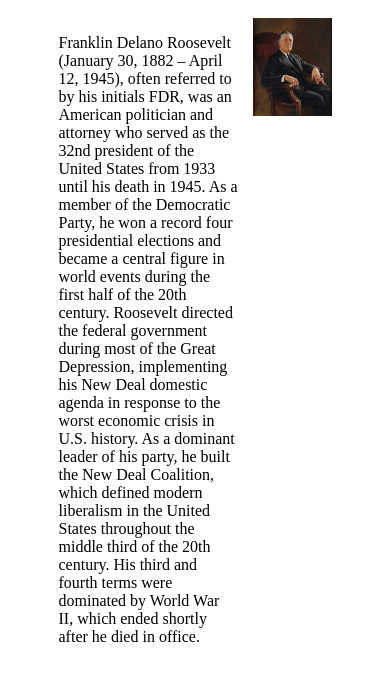
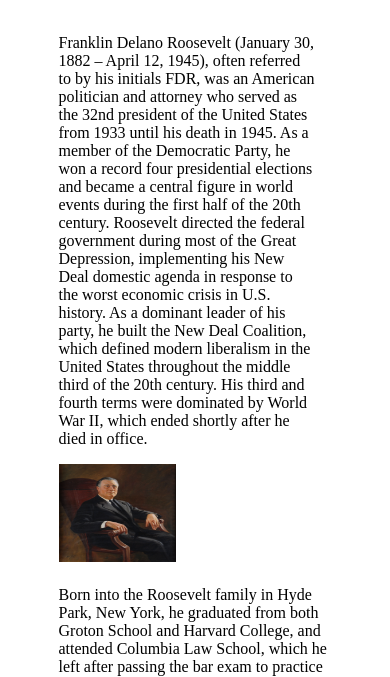
Before and after one commit to ssarrasp/TributePage, a plain HTML site: page Biography.html in a window 390 px wide. Shown: the part 118-795 px from the top of the page. Drawn offline with Linux system fonts and the light colour scheme.

Commit message:
flex display mobile

```diff
--- a/Biography.css
+++ b/Biography.css
@@ -18,7 +18,6 @@ h1 {
 
 .text-image {
     display: flex;
-
     margin-bottom: 2vw;
 }
 
@@ -26,3 +25,10 @@ h1 {
     margin-right: 4vw;
     text-align: left;
 }
+
+@media (max-width: 650px) {
+    .text-image {
+        display: flex;
+        flex-direction: column;
+    }
+}
```
